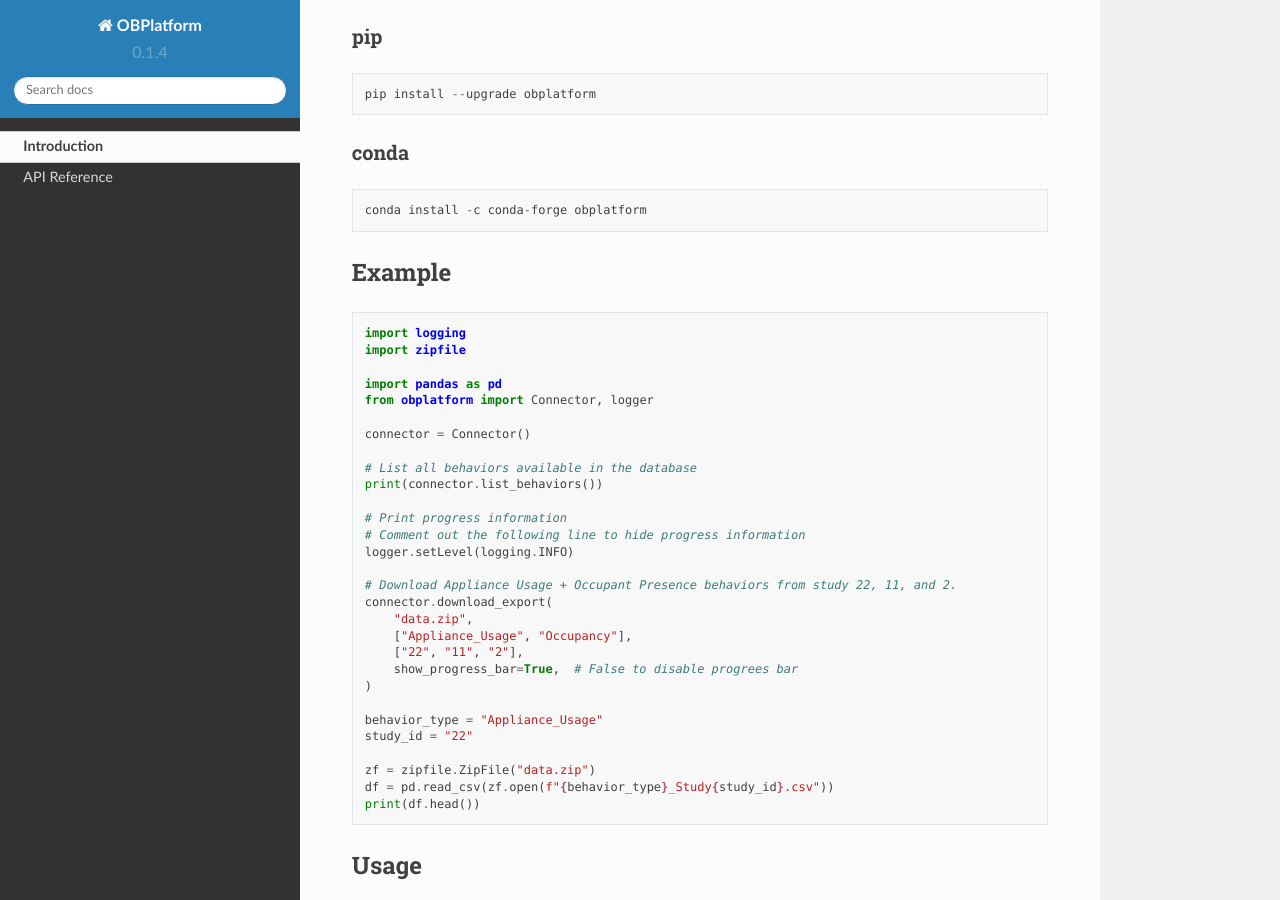
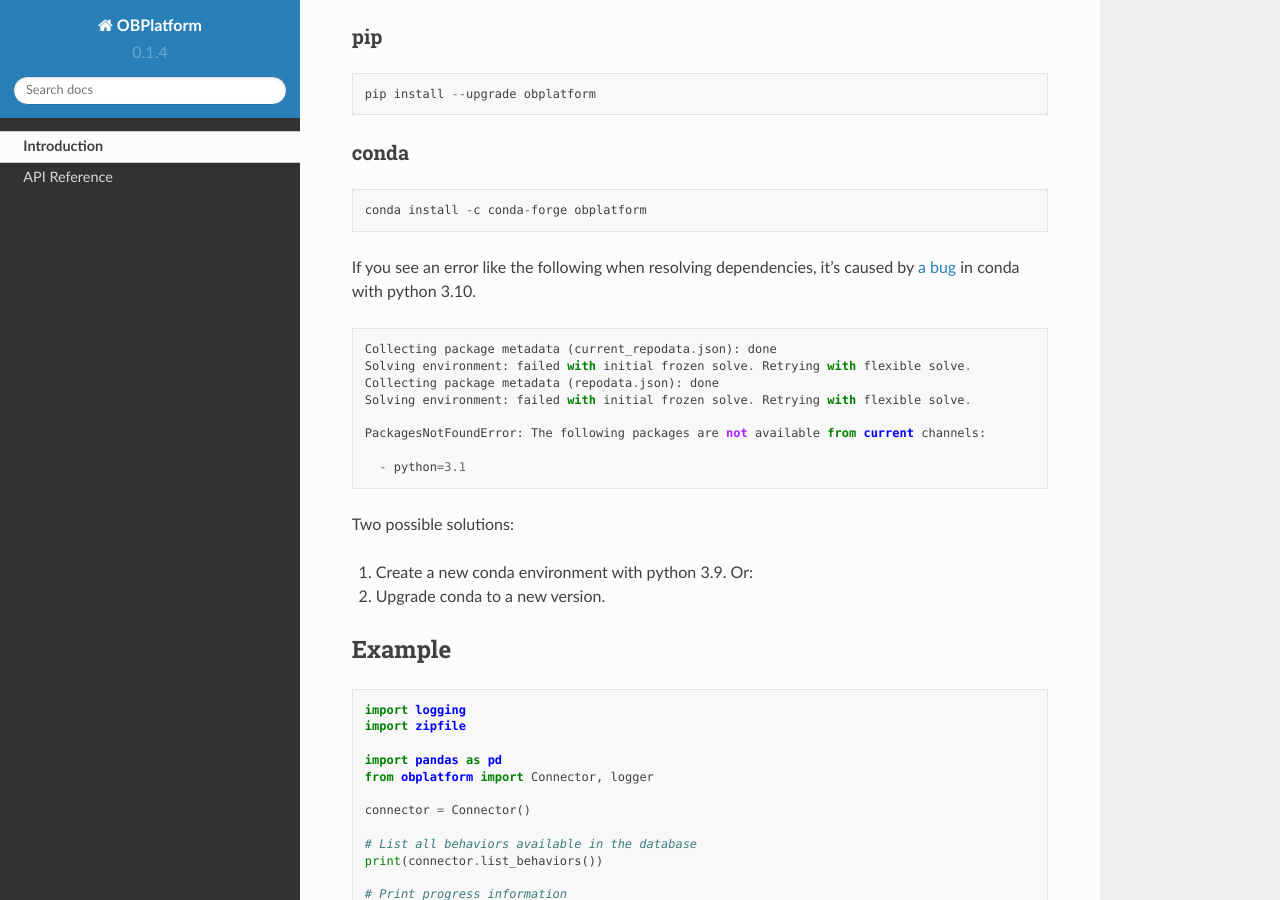
Before and after one commit to umonaca/obplatform, a Sphinx documentation site: the page built from docs/index.rst, in a window 1280 px wide and 900 px high, scrolled down 630 px. Built offline with Sphinx 7.4.7 and the Read the Docs theme 2.0.0, drawn with Linux system fonts in a browser that asks for light colours.

Commit message:
docs: conda 3.10 caveats

```diff
--- a/docs/index.rst
+++ b/docs/index.rst
@@ -53,6 +53,26 @@ conda
 ::
 
    conda install -c conda-forge obplatform
+
+If you see an error like the following when resolving dependencies, it’s
+caused by `a bug <https://github.com/conda/conda/issues/10969>`__ in
+conda with python 3.10.
+
+::
+
+   Collecting package metadata (current_repodata.json): done
+   Solving environment: failed with initial frozen solve. Retrying with flexible solve.
+   Collecting package metadata (repodata.json): done
+   Solving environment: failed with initial frozen solve. Retrying with flexible solve.
+
+   PackagesNotFoundError: The following packages are not available from current channels:
+
+     - python=3.1
+
+Two possible solutions:
+
+1. Create a new conda environment with python 3.9. Or:
+2. Upgrade conda to a new version.
 
 Example
 -------
```
Also changed, not shown: README.md (+18 -0 lines), README.rst (+20 -0 lines).
